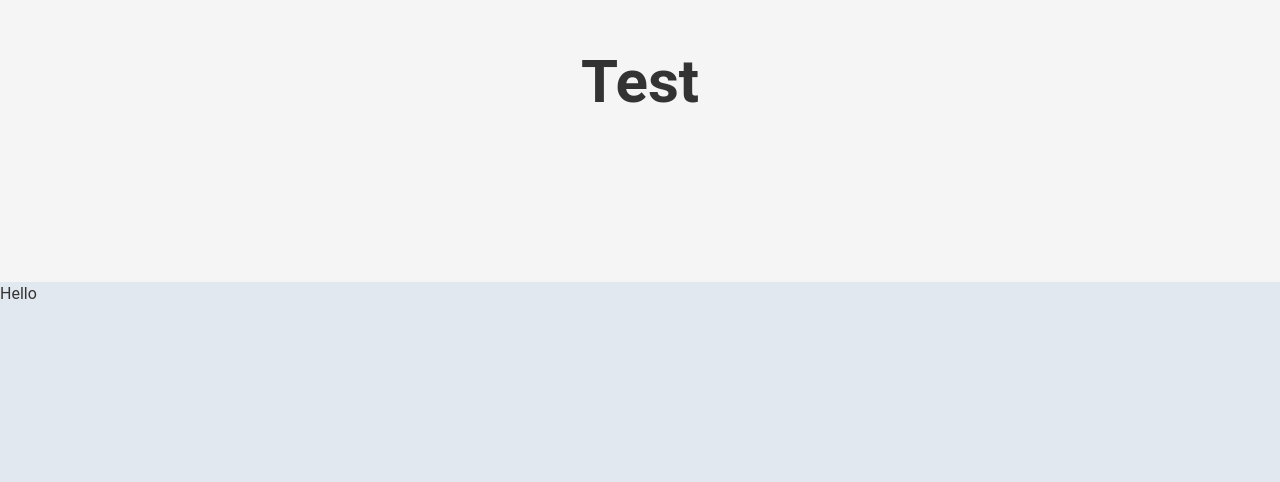
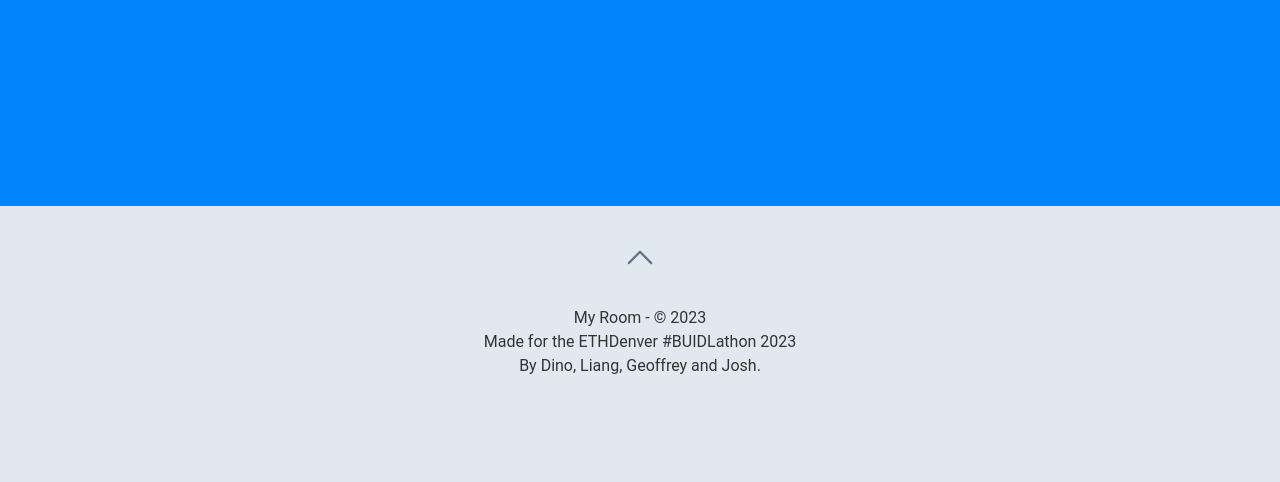
Before and after one commit to joshocalico/web3getter, a Next.js app in the folder apps/dashkit/: page / in a window 1280 px wide. Shown: the part 318-800 px from the top of the page. Built offline with nearby package versions, Linux system fonts and the light colour scheme.

Commit message:
Basic page and animation

```diff
--- a/apps/dashkit/next.config.js
+++ b/apps/dashkit/next.config.js
@@ -1,6 +1,15 @@
 /** @type {import('next').NextConfig} */
 const nextConfig = {
   reactStrictMode: true,
+  webpack(config) {
+    config.module.rules.push({
+      test: /\.svg$/i,
+      issuer: /\.[jt]sx?$/,
+      use: ['@svgr/webpack'],
+    })
+
+    return config
+  },
 }
 
 module.exports = nextConfig
--- a/apps/dashkit/package.json
+++ b/apps/dashkit/package.json
@@ -14,12 +14,15 @@
     "@types/react-dom": "18.0.11",
     "eslint": "8.34.0",
     "eslint-config-next": "13.2.1",
+    "framer-motion": "^10.0.0",
     "next": "13.2.1",
     "react": "18.2.0",
     "react-dom": "18.2.0",
+    "react-icons": "^4.7.1",
     "typescript": "4.9.5"
   },
   "devDependencies": {
+    "@svgr/webpack": "^6.5.1",
     "@tailwindcss/typography": "^0.5.9",
     "autoprefixer": "^10.4.13",
     "postcss": "^8.4.21",
--- a/apps/dashkit/src/pages/index.tsx
+++ b/apps/dashkit/src/pages/index.tsx
@@ -1,12 +1,47 @@
 import Head from 'next/head'
-import Image from 'next/image'
 import { Inter } from 'next/font/google'
-import styles from '@/styles/Home.module.css'
 import { projectTitle } from '@/config'
+import { animate, motion, MotionProps, useScroll, useTransform, cubicBezier } from 'framer-motion'
+
+import BaseRoomLogo from "@/svg/room.svg"
+
+import { HiChevronUp as BaseHiChevronUp } from 'react-icons/hi2';
+import React, { useRef } from 'react'
+
+const HiChevronUp  = ({...props}) => (
+  <motion.i {...props}>
+    <BaseHiChevronUp />
+  </motion.i>
+)
+
+// eslint-disable-next-line react/display-name
+const RoomLogo = motion(React.forwardRef<HTMLDivElement>((props, ref) => <div ref={ref}>
+  <BaseRoomLogo {...props} />
+</div>))
 
 const inter = Inter({ subsets: ['latin'] })
 
 export default function Home() {
+  const introRef = useRef(null)
+  const {scrollYProgress} = useScroll({
+    offset: [
+      "start start",
+      "end end"
+    ]
+  })
+
+  const scale = useTransform(
+    scrollYProgress,
+    [0, 1],
+    [1, 5],
+  )
+
+  const opacity = useTransform(
+    scrollYProgress,
+    [0, 1],
+    [1, 0],
+  )
+
   return (
     <>
       <Head>
@@ -15,11 +50,36 @@ export default function Home() {
         <meta name="viewport" content="width=device-width, initial-scale=1" />
         <link rel="icon" href="/favicon.ico" />
       </Head>
-      <div className={"flex justify-center items-center font-semibold text-6xl h-screen w-screen fixed"}>
-        Test
+      <div
+        className={"flex flex-col justify-center items-center font-semibold text-6xl h-screen w-screen fixed"}
+        style={{
+          background: "var(--color-primary)",
+          color: "var(--color-primary-contrast)",
+        }}
+      >
+        <RoomLogo style={{ opacity, scale }} />
       </div>
-      <div className={"translate-y-3/4 w-screen h-screen bg-slate-200"}>
-        Hello
+      <div className={"flex flex-col items-center w-screen h-screen rounded-t-3xl"} style={{translate: "0 calc(100vh - 400px)"}}>
+        <motion.p className='text-center text-6xl pb-16' style={{color: "var(--color-primary-contrast)", opacity }}>
+          My Room
+        </motion.p>
+      <div ref={introRef} className={"flex flex-col items-center bg-slate-200 w-screen h-full"}>
+        <HiChevronUp
+          className={"text-slate-500 text-4xl my-8"}
+          animate={{ y: [0, 10, 0] }}
+          transition={{
+            duration: 3,
+            repeat: Infinity,
+            ease: "easeInOut"
+          }}
+        />
+
+        <p className='text-center'>
+          My Room - &copy; 2023<br />
+          Made for the ETHDenver #BUIDLathon 2023<br />
+          By Dino, Liang, Geoffrey and Josh.
+        </p>
+      </div>
       </div>
     </>
   )
--- a/apps/dashkit/src/styles/globals.css
+++ b/apps/dashkit/src/styles/globals.css
@@ -1,6 +1,11 @@
 @tailwind base;
 @tailwind components;
 @tailwind utilities;
+
+:root {
+    --color-primary: #0085FF;
+    --color-primary-contrast: #fff;
+}
 
 body, html {
   margin: 0;
```
Also changed, not shown: apps/dashkit/src/svg/room.svg (added), 1 other file (tests, documents, lock files or other folders).
